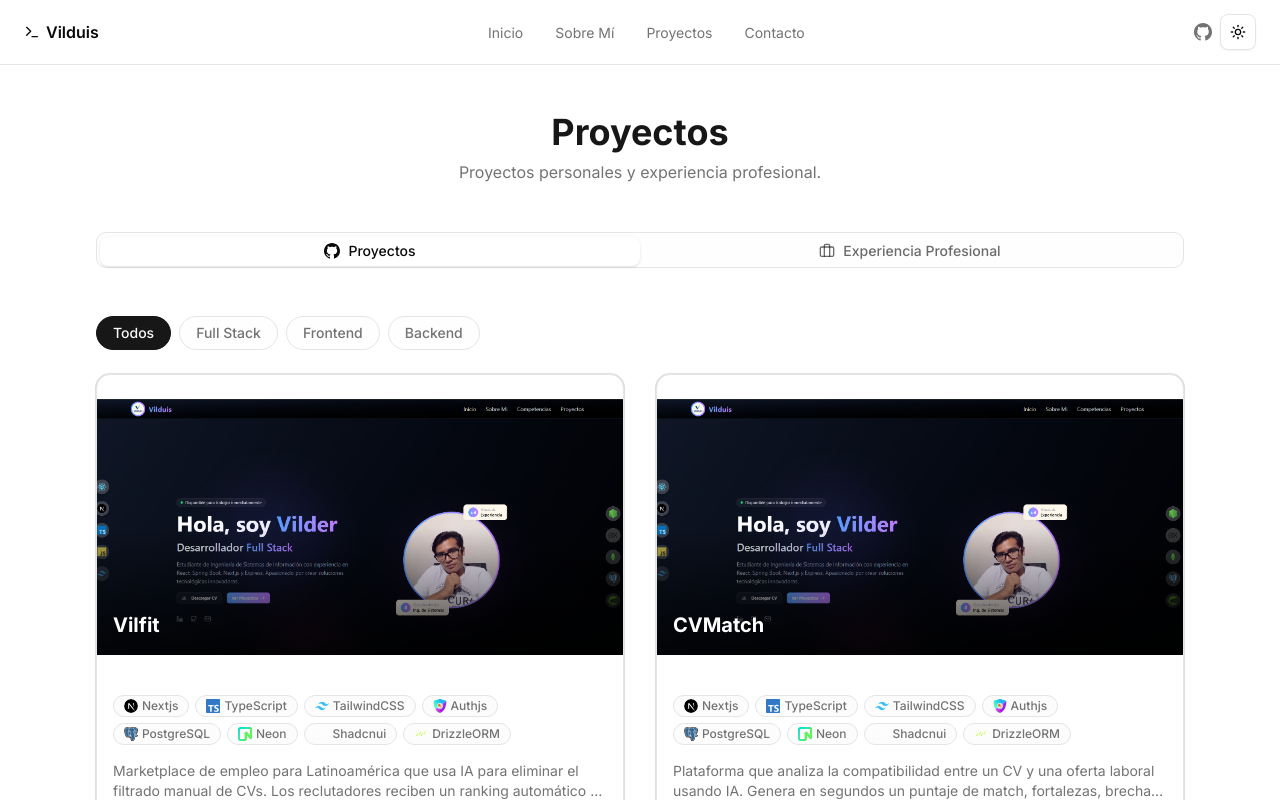
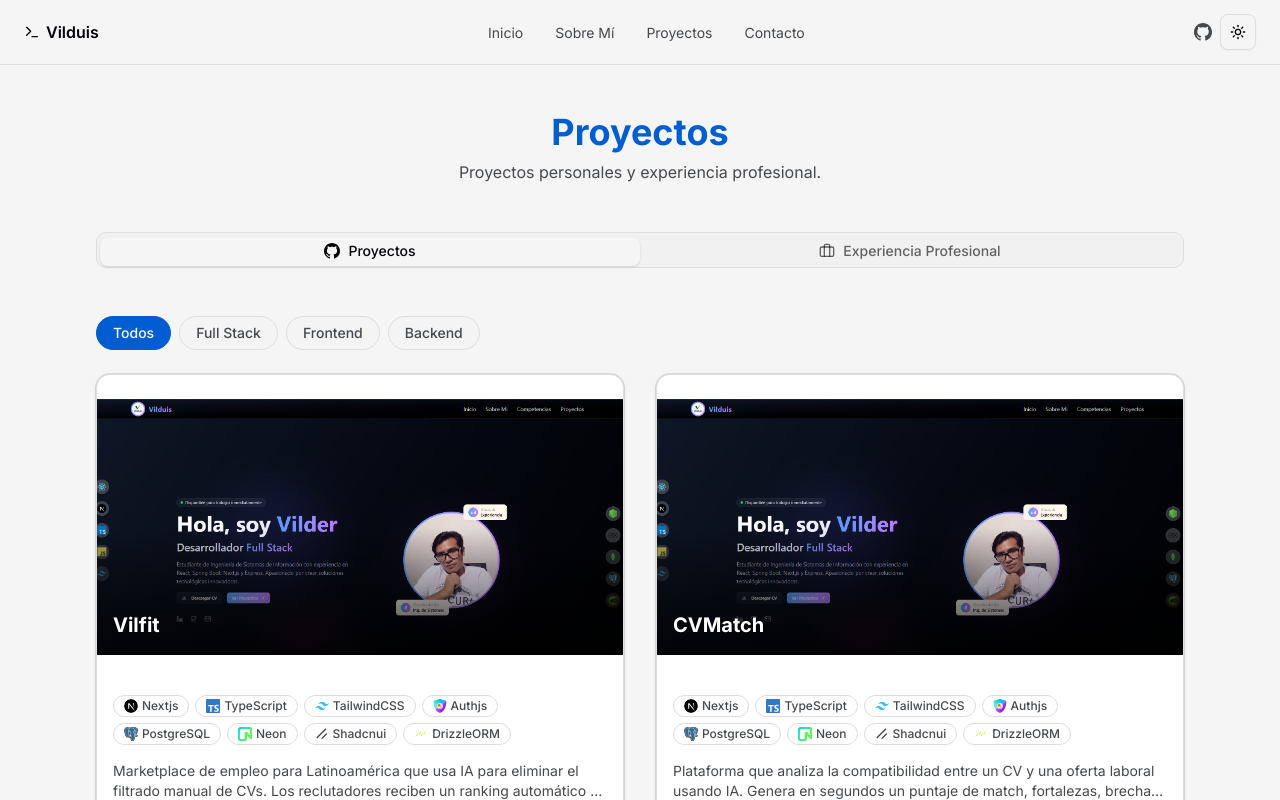
Before and after one commit to Vilduis/my-portfolio, a Next.js app: page /project in a window 1280 px wide. Shown: the top 800 px of the page. Built offline with nearby package versions, Linux system fonts and the light colour scheme.

Commit message:
Subiendo nuevo cambios

```diff
--- a/app/globals.css
+++ b/app/globals.css
@@ -78,72 +78,72 @@
 }
 
 :root {
-  --background: oklch(1 0 0);
-  --foreground: oklch(0.145 0 0);
+  --background: oklch(0.97 0 0);
+  --foreground: oklch(0.10 0.015 255);
   --card: oklch(1 0 0);
-  --card-foreground: oklch(0.145 0 0);
+  --card-foreground: oklch(0.10 0.015 255);
   --popover: oklch(1 0 0);
-  --popover-foreground: oklch(0.145 0 0);
-  --primary: oklch(0.205 0 0);
+  --popover-foreground: oklch(0.10 0.015 255);
+  --primary: oklch(0.50 0.20 255);
   --primary-foreground: oklch(0.985 0 0);
-  --secondary: oklch(0.97 0 0);
-  --secondary-foreground: oklch(0.205 0 0);
-  --muted: oklch(0.97 0 0);
-  --muted-foreground: oklch(0.556 0 0);
-  --accent: oklch(0.97 0 0);
-  --accent-foreground: oklch(0.205 0 0);
+  --secondary: oklch(0.94 0 0);
+  --secondary-foreground: oklch(0.10 0.015 255);
+  --muted: oklch(0.94 0 0);
+  --muted-foreground: oklch(0.40 0.008 255);
+  --accent: oklch(0.94 0 0);
+  --accent-foreground: oklch(0.10 0.015 255);
   --destructive: oklch(0.577 0.245 27.325);
-  --border: oklch(0.922 0 0);
-  --input: oklch(0.922 0 0);
-  --ring: oklch(0.708 0 0);
+  --border: oklch(0.90 0 0);
+  --input: oklch(0.90 0 0);
+  --ring: oklch(0.50 0.20 255);
   --chart-1: oklch(0.87 0 0);
   --chart-2: oklch(0.556 0 0);
   --chart-3: oklch(0.439 0 0);
   --chart-4: oklch(0.371 0 0);
   --chart-5: oklch(0.269 0 0);
   --radius: 0.625rem;
-  --sidebar: oklch(0.985 0 0);
-  --sidebar-foreground: oklch(0.145 0 0);
-  --sidebar-primary: oklch(0.205 0 0);
+  --sidebar: oklch(1 0 0);
+  --sidebar-foreground: oklch(0.10 0.015 255);
+  --sidebar-primary: oklch(0.50 0.20 255);
   --sidebar-primary-foreground: oklch(0.985 0 0);
-  --sidebar-accent: oklch(0.97 0 0);
-  --sidebar-accent-foreground: oklch(0.205 0 0);
-  --sidebar-border: oklch(0.922 0 0);
-  --sidebar-ring: oklch(0.708 0 0);
+  --sidebar-accent: oklch(0.94 0 0);
+  --sidebar-accent-foreground: oklch(0.10 0.015 255);
+  --sidebar-border: oklch(0.90 0 0);
+  --sidebar-ring: oklch(0.50 0.20 255);
 }
 
 .dark {
-  --background: oklch(0.145 0 0);
-  --foreground: oklch(0.985 0 0);
-  --card: oklch(0.205 0 0);
-  --card-foreground: oklch(0.985 0 0);
-  --popover: oklch(0.205 0 0);
-  --popover-foreground: oklch(0.985 0 0);
-  --primary: oklch(0.922 0 0);
-  --primary-foreground: oklch(0.205 0 0);
-  --secondary: oklch(0.269 0 0);
-  --secondary-foreground: oklch(0.985 0 0);
-  --muted: oklch(0.269 0 0);
-  --muted-foreground: oklch(0.708 0 0);
-  --accent: oklch(0.269 0 0);
-  --accent-foreground: oklch(0.985 0 0);
+  --background: oklch(0.09 0.025 255);
+  --foreground: oklch(0.985 0.008 255);
+  --card: oklch(0.14 0.032 255);
+  --card-foreground: oklch(0.985 0.008 255);
+  --popover: oklch(0.14 0.032 255);
+  --popover-foreground: oklch(0.985 0.008 255);
+  --primary: oklch(0.65 0.18 255);
+  --primary-foreground: oklch(0.985 0 0);
+  --secondary: oklch(0.19 0.045 255);
+  --secondary-foreground: oklch(0.985 0.008 255);
+  --muted: oklch(0.19 0.045 255);
+  --muted-foreground: oklch(0.55 0.01 255);
+  --accent: oklch(0.20 0.040 255);
+  --accent-foreground: oklch(0.985 0.008 255);
   --destructive: oklch(0.704 0.191 22.216);
-  --border: oklch(1 0 0 / 10%);
-  --input: oklch(1 0 0 / 15%);
-  --ring: oklch(0.556 0 0);
+  --border: oklch(1 0.02 255 / 8%);
+  --input: oklch(1 0.02 255 / 12%);
+  --ring: oklch(0.65 0.18 255);
   --chart-1: oklch(0.87 0 0);
   --chart-2: oklch(0.556 0 0);
   --chart-3: oklch(0.439 0 0);
   --chart-4: oklch(0.371 0 0);
   --chart-5: oklch(0.269 0 0);
-  --sidebar: oklch(0.205 0 0);
-  --sidebar-foreground: oklch(0.985 0 0);
-  --sidebar-primary: oklch(0.488 0.243 264.376);
+  --sidebar: oklch(0.14 0.032 255);
+  --sidebar-foreground: oklch(0.985 0.008 255);
+  --sidebar-primary: oklch(0.65 0.18 255);
   --sidebar-primary-foreground: oklch(0.985 0 0);
-  --sidebar-accent: oklch(0.269 0 0);
-  --sidebar-accent-foreground: oklch(0.985 0 0);
-  --sidebar-border: oklch(1 0 0 / 10%);
-  --sidebar-ring: oklch(0.556 0 0);
+  --sidebar-accent: oklch(0.20 0.040 255);
+  --sidebar-accent-foreground: oklch(0.985 0.008 255);
+  --sidebar-border: oklch(1 0.02 255 / 8%);
+  --sidebar-ring: oklch(0.65 0.18 255);
 }
 
 @layer base {
--- a/app/project/page.tsx
+++ b/app/project/page.tsx
@@ -73,7 +73,7 @@ function ProjectCard({ item, type }: ProjectCardProps) {
               return (
                 <span
                   key={tech}
-                  className="flex items-center gap-1 rounded-full border border-border bg-muted/30 px-2.5 py-0.5 text-xs font-medium text-muted-foreground"
+                  className="flex items-center gap-1 rounded-full border border-border bg-card px-2.5 py-0.5 text-xs font-medium text-muted-foreground dark:bg-muted/30"
                 >
                   <Icon className="h-3.5 w-3.5 shrink-0" aria-hidden="true" />
                   {tech}
@@ -220,7 +220,7 @@ export default function ProjectsPage() {
         </motion.div>
 
         <Tabs defaultValue="projects" className="w-full">
-          <TabsList className="mb-10 grid w-full grid-cols-2 border border-border bg-muted/10">
+          <TabsList className="mb-10 grid w-full grid-cols-2 border border-border bg-muted/40">
             <TabsTrigger value="projects" className="flex items-center gap-2">
               <GitHub width={16} height={16} />
               <span className="hidden sm:inline">Proyectos</span>
--- a/components/experience-education.tsx
+++ b/components/experience-education.tsx
@@ -23,7 +23,7 @@ export default function ExperienceEducation() {
           </h2>
 
           <Tabs defaultValue="experience" className="w-full">
-            <TabsList className="mb-8 grid w-full grid-cols-2 border border-border bg-muted/10">
+            <TabsList className="mb-8 grid w-full grid-cols-2 border border-border bg-muted/40">
               <TabsTrigger value="experience" className="flex items-center gap-2">
                 <Briefcase size={16} />
                 Experiencia
--- a/components/hero.tsx
+++ b/components/hero.tsx
@@ -112,7 +112,7 @@ export default function Hero() {
               return (
                 <motion.div
                   key={tech}
-                  className="flex h-12 w-12 animate-pulse items-center justify-center rounded-full border border-border bg-muted/20 shadow-lg backdrop-blur-md transition-all duration-300 hover:scale-110 hover:bg-muted/30"
+                  className="flex h-12 w-12 animate-pulse items-center justify-center rounded-full border border-border bg-card/90 shadow-lg backdrop-blur-md transition-all duration-300 hover:scale-110 hover:bg-muted/40 dark:bg-muted/20 dark:hover:bg-muted/30"
                   style={{ animationDelay: `${index * 0.2}s` }}
                   whileHover={{ scale: 1.2, rotate: 10 }}
                 >
@@ -135,7 +135,7 @@ export default function Hero() {
               return (
                 <motion.div
                   key={tech}
-                  className="flex h-12 w-12 animate-pulse items-center justify-center rounded-full border border-border bg-muted/20 shadow-lg backdrop-blur-md transition-all duration-300 hover:scale-110 hover:bg-muted/30"
+                  className="flex h-12 w-12 animate-pulse items-center justify-center rounded-full border border-border bg-card/90 shadow-lg backdrop-blur-md transition-all duration-300 hover:scale-110 hover:bg-muted/40 dark:bg-muted/20 dark:hover:bg-muted/30"
                   style={{ animationDelay: `${index * 0.2 + 0.1}s` }}
                   whileHover={{ scale: 1.2, rotate: -10 }}
                 >
--- a/components/icons.tsx
+++ b/components/icons.tsx
@@ -141,7 +141,7 @@ const MongoDB = (props: SVGProps<SVGSVGElement>) => (
 const Expressjs = (props: SVGProps<SVGSVGElement>) => (
   <svg {...props} viewBox="0 0 32 32">
     <path
-      fill="#fff"
+      fill="currentColor"
       d="M32 24.795c-1.164.296-1.884.013-2.53-.957l-4.594-6.356-.664-.88-5.365 7.257c-.613.873-1.256 1.253-2.4.944l6.87-9.222-6.396-8.33c1.1-.214 1.86-.105 2.535.88l4.765 6.435 4.8-6.4c.615-.873 1.276-1.205 2.38-.883l-2.48 3.288-3.36 4.375c-.4.5-.345.842.023 1.325L32 24.795zM.008 15.427l.562-2.764C2.1 7.193 8.37 4.92 12.694 8.3c2.527 1.988 3.155 4.8 3.03 7.95H1.48c-.214 5.67 3.867 9.092 9.07 7.346 1.825-.613 2.9-2.042 3.438-3.83.273-.896.725-1.036 1.567-.78-.43 2.236-1.4 4.104-3.45 5.273-3.063 1.75-7.435 1.184-9.735-1.248C1 21.6.434 19.812.18 17.9c-.04-.316-.12-.617-.18-.92q.008-.776.008-1.552zm1.498-.38h12.872c-.084-4.1-2.637-7.012-6.126-7.037-3.83-.03-6.58 2.813-6.746 7.037z"
     />
   </svg>
@@ -344,7 +344,7 @@ const Shadcnui = (props: SVGProps<SVGSVGElement>) => (
     <path fill="none" d="M0 0h256v256H0z" />
     <path
       fill="none"
-      stroke="#fff"
+      stroke="currentColor"
       strokeWidth="25"
       strokeLinecap="round"
       d="M208 128l-80 80M192 40L40 192"
@@ -1136,10 +1136,10 @@ const Python = (props: SVGProps<SVGSVGElement>) => (
 const MySQL = (props: SVGProps<SVGSVGElement>) => (
   <svg {...props} preserveAspectRatio="xMidYMid" viewBox="0 0 256 252">
     <path
-      fill="#FFF"
+      fill="currentColor"
       d="M236 194c-14 0-25 1-34 5-3 1-7 1-7 4l3 6c2 3 5 8 9 11l11 8 21 10 11 9 6 4-3-6-5-5c-5-7-11-13-18-18-6-3-18-9-20-15h-1l12-3 18-3 8-2v-2l-9-10c-8-8-18-15-28-22l-18-8c-2-1-6-2-7-4l-7-13-15-30-8-20c-18-30-38-48-68-65-6-4-14-5-22-7l-13-1-8-6C34 5 8-9 1 9c-5 11 7 22 11 28l9 13 3 9c3 8 5 17 9 24l6 10c2 2 4 3 5 6-3 4-3 9-4 13-7 20-4 44 5 59 2 4 9 14 18 10 8-3 6-13 8-22l1-4 8 14c5 9 14 18 22 24 4 3 8 8 13 10l-4-4-9-10c-8-10-14-21-20-32l-7-17-3-6c-3 4-7 7-9 12-3 7-3 17-4 26h-1c-6-1-8-7-10-12-5-12-6-32-1-46 1-4 6-15 4-19-1-3-4-5-6-7l-7-12-10-30-9-13c-3-5-7-8-10-14-1-2-2-5 0-7l2-2c2-2 9 0 11 1 6 3 12 5 17 9l8 6h4c6 1 12 0 17 2 9 3 18 7 25 12 23 14 42 35 54 59 3 4 3 8 5 12l12 26c4 8 7 16 12 23 3 4 14 6 18 8l12 4 18 12c2 2 11 7 12 10Z"
     />
-    <path fill="#FFF" d="m58 43-7 1 6 7 4 9v-1c3-1 4-4 4-8l-2-4-5-4Z" />
+    <path fill="currentColor" d="m58 43-7 1 6 7 4 9v-1c3-1 4-4 4-8l-2-4-5-4Z" />
   </svg>
 )
 
--- a/components/tech-marquee.tsx
+++ b/components/tech-marquee.tsx
@@ -49,7 +49,7 @@ function MarqueeRow({
           return (
             <div
               key={`${tech.name}-${i}`}
-              className="flex items-center gap-2 rounded-full border border-border bg-muted/30 px-4 py-2 backdrop-blur-sm"
+              className="flex items-center gap-2 rounded-full border border-border bg-card shadow-sm px-4 py-2 backdrop-blur-sm dark:bg-muted/30 dark:shadow-none"
             >
               <Icon className="h-5 w-5 shrink-0" aria-hidden="true" />
               <span className="whitespace-nowrap text-sm text-muted-foreground">
--- a/components/technology.tsx
+++ b/components/technology.tsx
@@ -90,7 +90,7 @@ export default function Technology() {
           </h2>
 
           <Tabs defaultValue="frontend" className="w-full">
-            <TabsList className="mb-8 grid w-full grid-cols-3 border border-border bg-muted/10">
+            <TabsList className="mb-8 grid w-full grid-cols-3 border border-border bg-muted/40">
               {categories.map((cat) => (
                 <TabsTrigger
                   key={cat.value}
```
Also changed, not shown: app/layout.tsx (+7 -2 lines).
